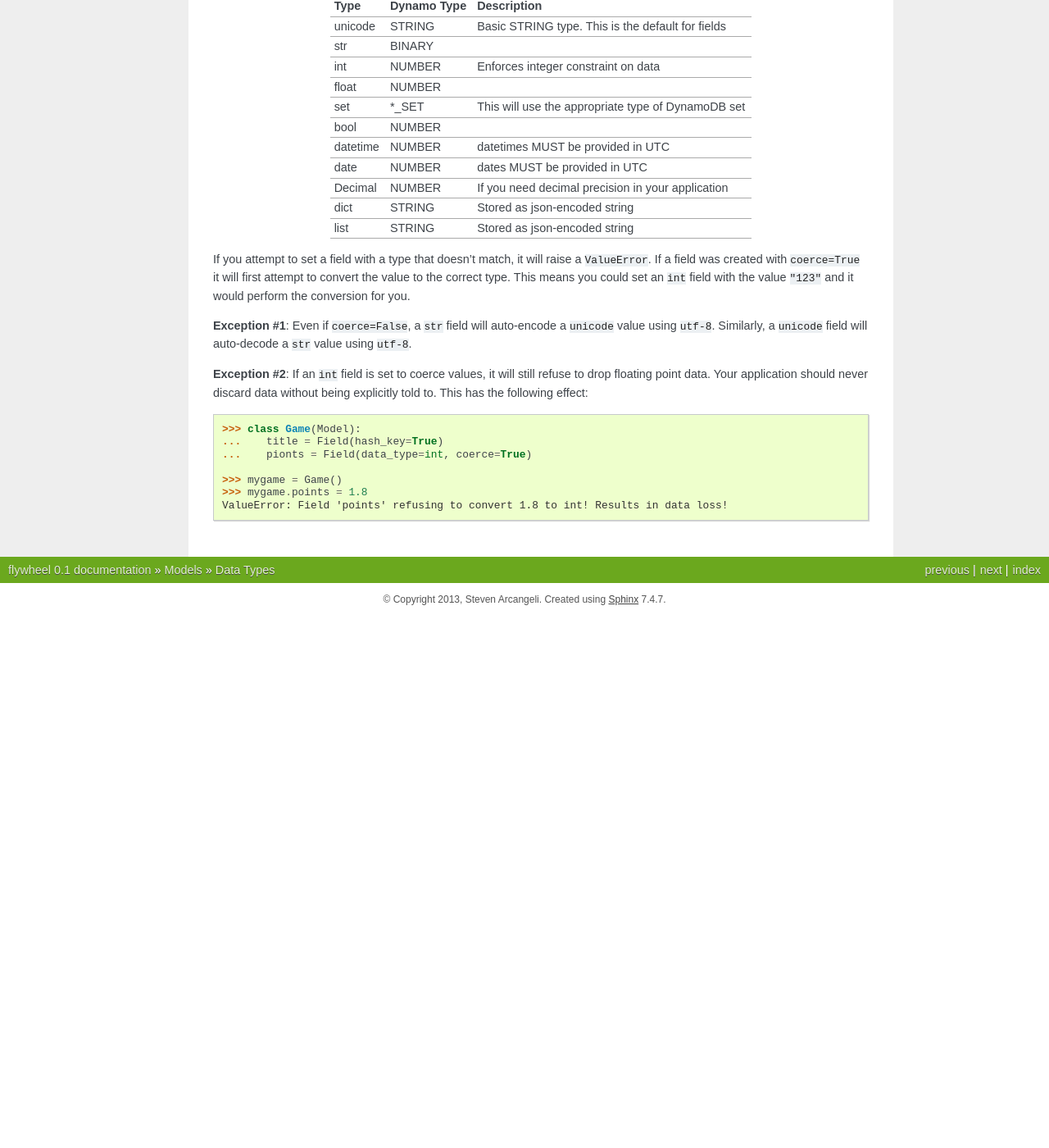
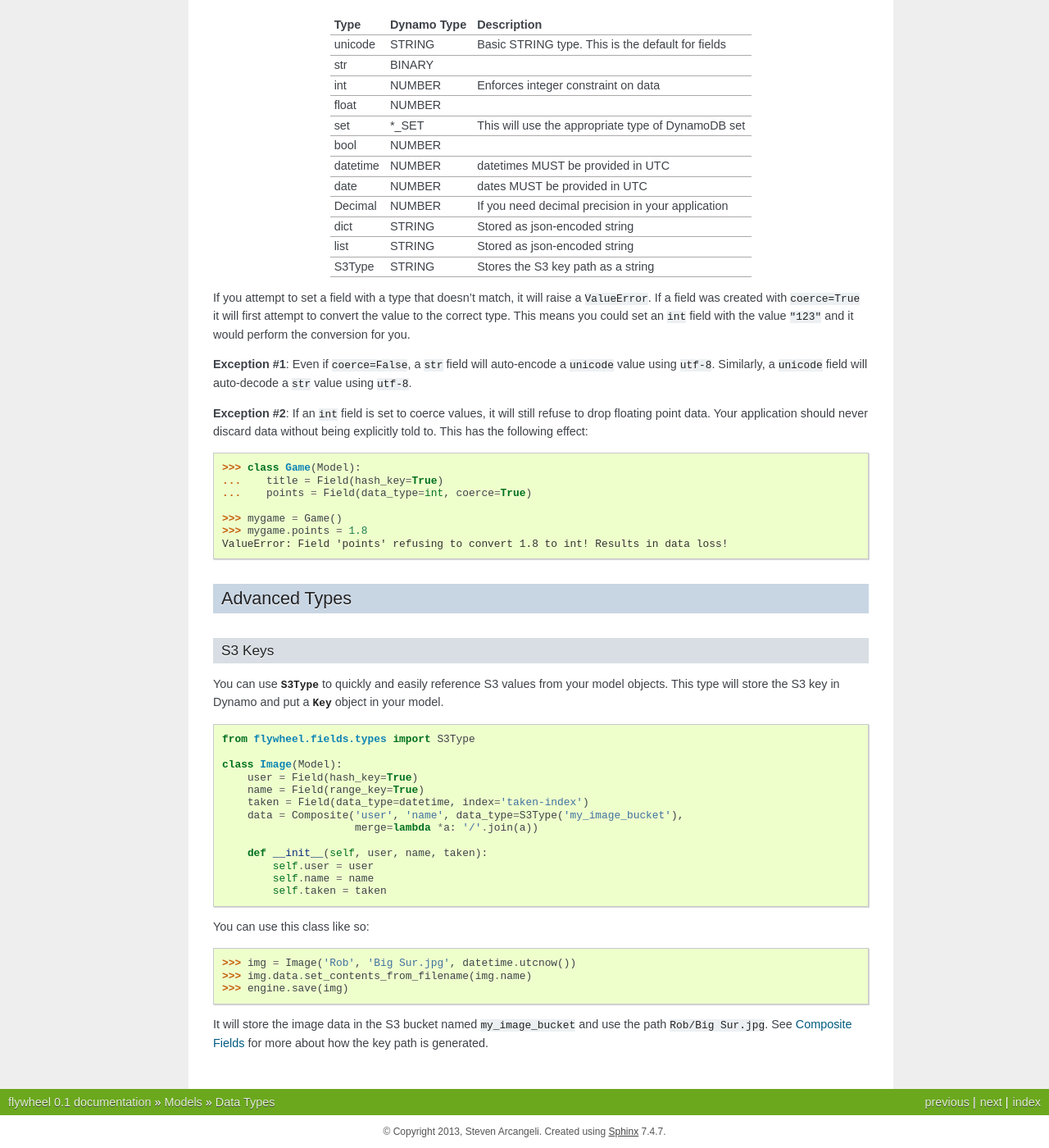
Before and after one commit to stevearc/flywheel, a Sphinx documentation site: the page built from doc/topics/models/data_types.rst, in a window 1280 px wide and 1400 px high, scrolled down 492 px. Shown: the whole window at 82% size. Built offline with Sphinx 7.4.7, drawn with Linux system fonts in a browser that asks for light colours; pages that are not in the unit, such as notebooks, are missing from menus; before the commit the page ends 1243 px from its top, so only the background shows below that; some of the changed text lies outside the part shown.

Commit message:
Adding a S3 key data type

```diff
--- a/doc/index.rst
+++ b/doc/index.rst
@@ -35,5 +35,5 @@ TODO
 * add better comments
 * rename the 'atomic' parameter to something clearer
 * release to pypi
-* Link to S3 for storing large items
 * Cross-table linking (One and Many)
+* Sets of other data types (e.g. dates)
--- a/doc/ref/flywheel.rst
+++ b/doc/ref/flywheel.rst
@@ -6,6 +6,7 @@ Subpackages
 
 .. toctree::
 
+    flywheel.fields
     flywheel.tests
 
 Submodules
@@ -14,7 +15,7 @@ Submodules
 .. toctree::
 
    flywheel.engine
-   flywheel.fields
+   flywheel.model_meta
    flywheel.models
 
 Module contents
--- a/doc/topics/models/data_types.rst
+++ b/doc/topics/models/data_types.rst
@@ -26,7 +26,9 @@ application-level constraint on the data. Each option works transparently, so a
 against it using other ``datetime``'s.
 
 Below is a table of python types, how they are stored in DynamoDB, and any
-special notes.
+special notes. For more information, the code for data types is located at
+:mod:`~flywheel.fields.types`.
+
 
 +----------+-------------+---------------------------------------------------------------+
 | Type     | Dynamo Type | Description                                                   |
@@ -53,6 +55,8 @@ special notes.
 +----------+-------------+---------------------------------------------------------------+
 | list     | STRING      | Stored as json-encoded string                                 |
 +----------+-------------+---------------------------------------------------------------+
+| S3Type   | STRING      | Stores the S3 key path as a string                            |
++----------+-------------+---------------------------------------------------------------+
 
 If you attempt to set a field with a type that doesn't match, it will raise a
 ``ValueError``.  If a field was created with ``coerce=True`` it will first
@@ -72,8 +76,45 @@ without being explicitly told to. This has the following effect:
 
     >>> class Game(Model):
     ...    title = Field(hash_key=True)
-    ...    pionts = Field(data_type=int, coerce=True)
+    ...    points = Field(data_type=int, coerce=True)
 
     >>> mygame = Game()
     >>> mygame.points = 1.8
     ValueError: Field 'points' refusing to convert 1.8 to int! Results in data loss!
+
+Advanced Types
+--------------
+
+S3 Keys
+^^^^^^^
+You can use :class:`~flywheel.fields.types.S3Type` to quickly and easily
+reference S3 values from your model objects. This type will store the S3 key in
+Dynamo and put a :class:`~boto.s3.key.Key` object in your model.
+
+.. code-block:: python
+
+    from flywheel.fields.types import S3Type
+
+    class Image(Model):
+        user = Field(hash_key=True)
+        name = Field(range_key=True)
+        taken = Field(data_type=datetime, index='taken-index')
+        data = Composite('user', 'name', data_type=S3Type('my_image_bucket'),
+                         merge=lambda *a: '/'.join(a))
+
+        def __init__(self, user, name, taken):
+            self.user = user
+            self.name = name
+            self.taken = taken
+
+You can use this class like so:
+
+.. code-block:: python
+
+    >>> img = Image('Rob', 'Big Sur.jpg', datetime.utcnow())
+    >>> img.data.set_contents_from_filename(img.name)
+    >>> engine.save(img)
+
+It will store the image data in the S3 bucket named ``my_image_bucket`` and use
+the path ``Rob/Big Sur.jpg``. See :ref:`composite_fields` for more about how
+the key path is generated.
--- a/requirements_build.txt
+++ b/requirements_build.txt
@@ -3,3 +3,4 @@ pep8
 nose
 coverage
 mock
+moto
--- a/requirements_dev.txt
+++ b/requirements_dev.txt
@@ -6,3 +6,4 @@ nose
 sphinx
 numpydoc
 mock
+moto
```
Also changed, not shown: doc/ref/flywheel.fields.conditions.rst (added, +7 -0 lines), doc/ref/flywheel.fields.indexes.rst (added, +7 -0 lines), doc/ref/flywheel.fields.rst (+14 -2 lines), doc/ref/flywheel.fields.types.rst (added, +7 -0 lines), doc/ref/flywheel.model_meta.rst (added, +7 -0 lines), 3 other files.
